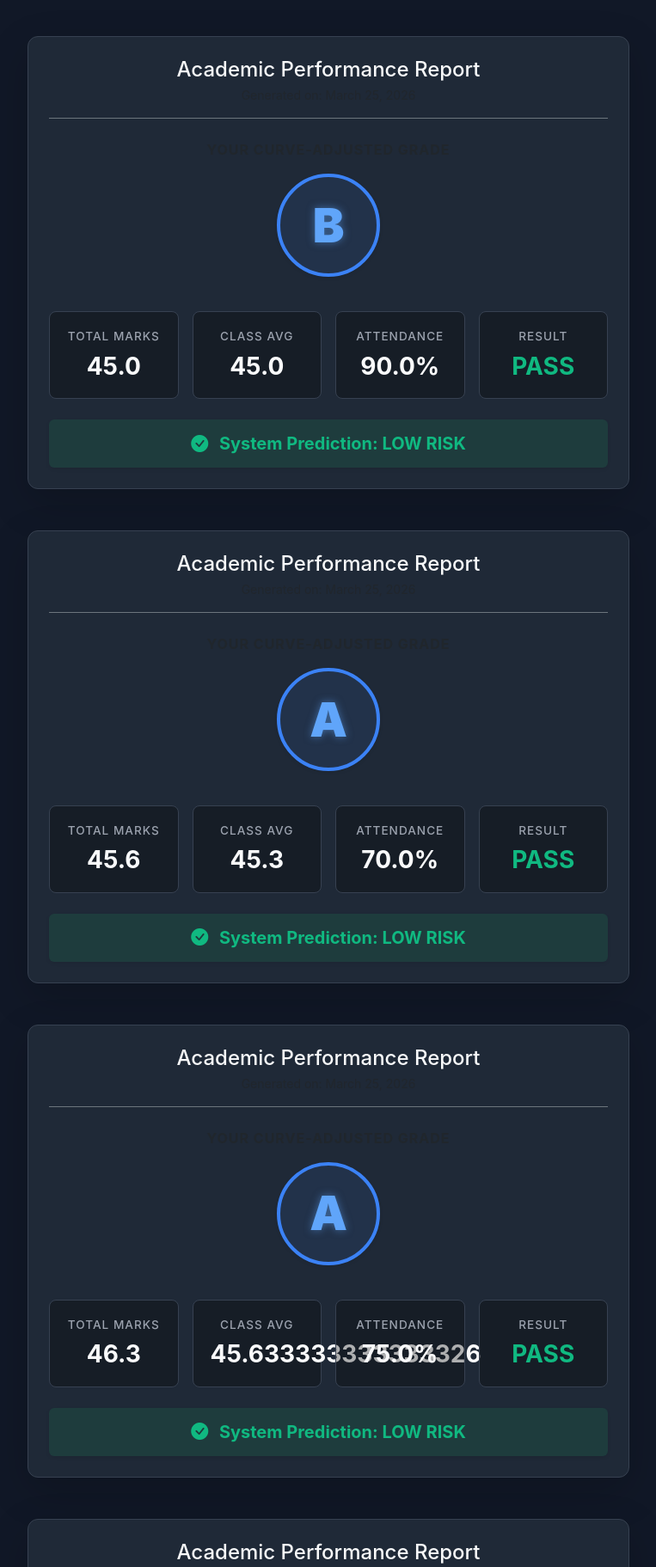
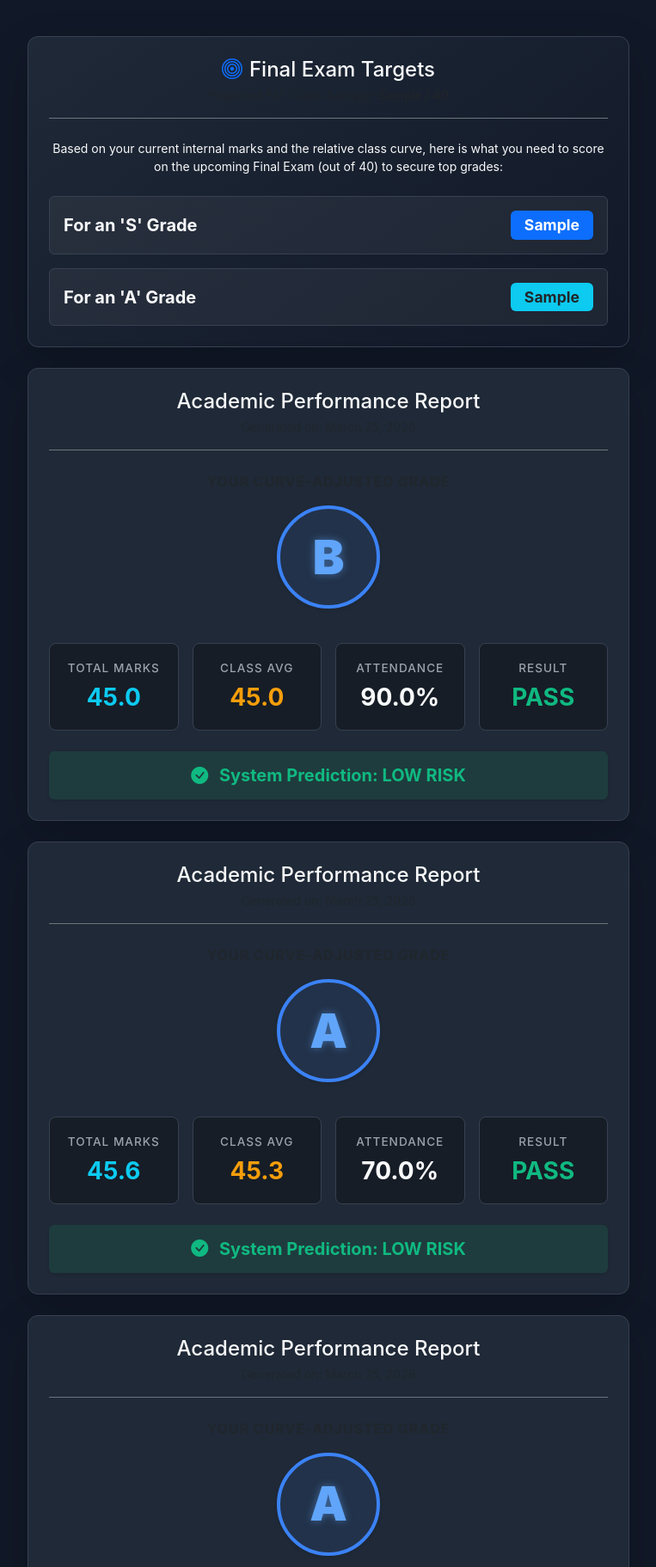
Before and after one commit to ameesha1524/Student-Performance-Prediction, a Flask app: template templates/student_portal.html in a window 1280 px wide. Shown: the part 161-1984 px from the top of the page at 86% size, without its empty margins (258-1021 px from the left). Run offline with Flask 3, Linux system fonts and the light colour scheme; the template is opened without the code that fills it: values that come from a table or form of the project are taken from there, most other values are stand-ins (such as "Sample title", 1, 10 or a date in 2020).

Commit message:
fat average

```diff
--- a/app.py
+++ b/app.py
@@ -9,7 +9,7 @@ import numpy as np
 import pandas as pd
 from sklearn.linear_model import LinearRegression
 import shap
-import os  # Added missing import for os.makedirs
+import os
 
 app = Flask(__name__)
 app.jinja_env.globals.update(zip=zip)
@@ -17,9 +17,8 @@ app.jinja_env.globals.update(zip=zip)
 app.config['SECRET_KEY'] = 'super_secret_key_change_in_production'
 app.config['SQLALCHEMY_DATABASE_URI'] = 'sqlite:///school.db'
 app.config['SQLALCHEMY_TRACK_MODIFICATIONS'] = False
-app.config['UPLOAD_FOLDER'] = 'uploads' # Folder for teacher CSVs
+app.config['UPLOAD_FOLDER'] = 'uploads'
 
-# Ensure upload folder exists
 os.makedirs(app.config['UPLOAD_FOLDER'], exist_ok=True)
 
 db = SQLAlchemy(app)
@@ -28,7 +27,6 @@ login_manager.login_view = 'login'
 
 # --- 1. LOAD THE MULTI-MODEL DICTIONARY ---
 try:
-    # IMPORTANT: Ensure this filename matches what you saved in train_multi_model.py
     models = joblib.load('multi_model.pkl')
     print("Consensus Engine Loaded: RF, SVM, LR, and Ensemble are ready.")
 except FileNotFoundError:
@@ -52,8 +50,8 @@ class PredictionHistory(db.Model):
     cat2 = db.Column(db.Float)
     assignment_quiz = db.Column(db.Float)
 
-    total_score = db.Column(db.Float)      # Needed for student portal
-    class_average = db.Column(db.Float)    # Needed for student portal
+    total_score = db.Column(db.Float)
+    class_average = db.Column(db.Float)
 
     result = db.Column(db.String(50))
     risk_level = db.Column(db.String(50))
@@ -66,29 +64,35 @@ def load_user(user_id):
 
 # --- GRADING LOGIC (For Bulk Upload) ---
 def assign_grades(df):
-    """Calculates class average, ranks students, and assigns custom grades based on the curve."""
-    df['total_score'] = df['cat1'] + df['cat2'] + df['assignment_quiz']
+    """Calculates scaled scores, class average, standard deviation, and assigns relative grades."""
+
+    # Scale CAT-1 and CAT-2 to 15% each (e.g. 50 * 0.3 = 15)
+    df['total_score'] = (df['cat1'] * 0.3) + (df['cat2'] * 0.3) + df['assignment_quiz']
+
     class_avg = df['total_score'].mean()
+    class_std = df['total_score'].std()
+
+    # Failsafe if CSV has only 1 row (std dev becomes NaN)
+    if pd.isna(class_std) or class_std == 0:
+        class_std = 1
+
     df['class_average'] = class_avg
-
-    # Rank students (1 is highest score)
-    df['rank'] = df['total_score'].rank(method='min', ascending=False)
 
     def calculate_grade(row):
         mark = row['total_score']
-        rank = row['rank']
 
-        if rank <= 6:
+        # Max marks = 60 (15 + 15 + 30). S Grade requires 90% of max marks (54).
+        if mark >= (class_avg + 1.5 * class_std) and mark >= (0.9 * 60):
             return 'S'
-        elif mark > (class_avg + 3):
+        elif mark >= (class_avg + 0.5 * class_std):
             return 'A'
-        elif (class_avg - 3) <= mark <= (class_avg + 3):
+        elif mark >= (class_avg - 0.5 * class_std):
             return 'B'
-        elif mark >= 50:
+        elif mark >= (class_avg - 1.0 * class_std):
             return 'C'
-        elif mark >= 45:
+        elif mark >= (class_avg - 1.5 * class_std):
             return 'D'
-        elif mark >= 40:
+        elif mark >= (class_avg - 2.0 * class_std):
             return 'E'
         else:
             return 'F'
@@ -149,7 +153,8 @@ def dashboard():
         ).order_by(PredictionHistory.created_at.asc()).all()
 
         historical_labels = [h.created_at.strftime('%b %d') for h in history]
-        historical_scores = [(h.cat1 + h.cat2 + h.assignment_quiz) for h in history]
+        # Show scaled scores on the dashboard chart
+        historical_scores = [((h.cat1 * 0.3) + (h.cat2 * 0.3) + h.assignment_quiz) for h in history]
 
         # Forecasting logic
         if len(historical_scores) >= 2:
@@ -171,7 +176,7 @@ def dashboard():
         future_scores=future_scores, selected_student=selected_student,
         grade_distribution=grade_dist, total_predictions=len(records), records=records,
         attendance_data=[r.attendance for r in records],
-        performance_data=[(r.cat1 + r.cat2 + r.assignment_quiz) for r in records]
+        performance_data=[((r.cat1 * 0.3) + (r.cat2 * 0.3) + r.assignment_quiz) for r in records]
     )
 
 @app.route('/predict_form')
@@ -184,7 +189,7 @@ def predict_form():
 @login_required
 def predict():
     try:
-        if model is None:
+        if models is None:
             return "Error: Machine learning model is not loaded. Check 'multi_model.pkl'."
 
         roll = request.form.get('student_roll', 'N/A')
@@ -193,6 +198,7 @@ def predict():
         cat2 = float(request.form['cat2'])
         aq = float(request.form['assignment_quiz'])
 
+        # Original inputs fed to ML model
         input_data = np.array([[att, cat1, cat2, aq]])
 
         # --- MULTI-MODEL CONSENSUS ---
@@ -203,7 +209,11 @@ def predict():
         }
 
         pred = models['Ensemble'].predict(input_data)[0]
-        total = cat1 + cat2 + aq
+
+        # Scale to 15% for grading
+        cat1_scaled = cat1 * 0.3
+        cat2_scaled = cat2 * 0.3
+        total_scaled = cat1_scaled + cat2_scaled + aq
 
         # --- SHAP LOGIC ---
         shap_impacts = [0, 0, 0, 0]
@@ -226,27 +236,40 @@ def predict():
             print(f"SHAP Bypass Triggered: {e}")
             shap_impacts = [-1.5, 0.8, -0.4, -2.1] if pred == 0 else [1.2, 0.5, 0.8, 0.3]
 
-        # --- RISK & GRADING (Single Prediction - Simple Logic) ---
+        # --- RISK & RELATIVE GRADING (Single Prediction) ---
         if pred == 0:
             res = "FAIL"
             risk = "HIGH RISK"
             css = "danger"
             grd = "F"
+            class_mean = 0
         else:
             res = "PASS"
-            if total >= 90: grd = 'S'
-            elif total >= 80: grd = 'A'
-            elif total >= 70: grd = 'B'
-            elif total >= 60: grd = 'C'
-            elif total >= 50: grd = 'D'
-            elif total >= 40: grd = 'E'
+
+            # Fetch past data to create the class curve
+            past_records = PredictionHistory.query.filter_by(teacher_id=current_user.id).all()
+            all_totals = [((r.cat1 * 0.3) + (r.cat2 * 0.3) + r.assignment_quiz) for r in past_records]
+            all_totals.append(total_scaled)
+
+            class_mean = np.mean(all_totals)
+            class_std = np.std(all_totals) if len(all_totals) > 1 else 1
+            if class_std == 0: class_std = 1
+
+            # Relative Formula Application
+            if total_scaled >= (class_mean + 1.5 * class_std) and total_scaled >= (0.9 * 60): grd = 'S'
+            elif total_scaled >= (class_mean + 0.5 * class_std): grd = 'A'
+            elif total_scaled >= (class_mean - 0.5 * class_std): grd = 'B'
+            elif total_scaled >= (class_mean - 1.0 * class_std): grd = 'C'
+            elif total_scaled >= (class_mean - 1.5 * class_std): grd = 'D'
+            elif total_scaled >= (class_mean - 2.0 * class_std): grd = 'E'
             else: grd = 'F'
 
             risk, css = ("HIGH RISK", "danger") if (att < 60 or grd == 'F') else ("LOW RISK", "success")
 
         new_rec = PredictionHistory(
             teacher_id=current_user.id, student_roll=roll, attendance=att,
-            cat1=cat1, cat2=cat2, assignment_quiz=aq, total_score=total,
+            cat1=cat1, cat2=cat2, assignment_quiz=aq,
+            total_score=total_scaled, class_average=class_mean,
             result=res, risk_level=risk, grade=grd
         )
         db.session.add(new_rec)
@@ -257,16 +280,16 @@ def predict():
 
         return render_template(
             'result.html', prediction_text=res, risk_level=risk, css_class=css,
-            grade=grd, total_score=total, insight_text=insight,
+            grade=grd, total_score=total_scaled, insight_text=insight,
             shap_impacts=shap_impacts, model_votes=model_votes
         )
 
     except Exception as e:
         return str(e)
 
-@app.route('/upload_csv', methods=['GET', 'POST'])
+@app.route('/predict_bulk', methods=['POST'])
 @login_required
-def upload_csv():
+def predict_bulk():
     if current_user.role not in ['teacher', 'admin']: return redirect(url_for('student_portal'))
 
     if request.method == 'POST':
@@ -278,30 +301,38 @@ def upload_csv():
             df = pd.read_csv(filepath)
             df.columns = df.columns.str.strip().str.lower()
 
-            # Require specific columns updated for CAT
             required_cols = ['student_roll', 'attendance', 'cat1', 'cat2', 'assignment_quiz']
             if not all(col in df.columns for col in required_cols):
                 flash("CSV must contain columns: student_roll, attendance, cat1, cat2, assignment_quiz", "danger")
                 return redirect(request.url)
 
-            # Apply ML Model (Ensemble) & Bulk Grading
+            # Apply ML Model (Ensemble)
+            # IMPORTANT: We feed the RAW unscaled data to the model
             predictions = models['Ensemble'].predict(df[['attendance', 'cat1', 'cat2', 'assignment_quiz']].values)
             df['prediction'] = predictions
-            df = assign_grades(df) # Applies the curve
+
+            # Apply Relative Grading (Scales data and calculates S-F Curve)
+            df = assign_grades(df)
 
             # Save to Database
             for index, row in df.iterrows():
                 risk = "LOW RISK" if row['prediction'] == 1 else "HIGH RISK"
                 result_text = "PASS" if row['prediction'] == 1 else "FAIL"
 
+                # Check for low attendance auto-fail override
+                if row['attendance'] < 60 or row['grade'] == 'F':
+                    risk = "HIGH RISK"
+                elif 60 <= row['attendance'] <= 75 or row['grade'] in ['D', 'E']:
+                    risk = "MEDIUM RISK"
+
                 record = PredictionHistory(
                     teacher_id=current_user.id,
                     student_roll=row['student_roll'],
                     attendance=row['attendance'],
-                    cat1=row['cat1'],
+                    cat1=row['cat1'], # Save raw scores to DB
                     cat2=row['cat2'],
                     assignment_quiz=row['assignment_quiz'],
-                    total_score=row['total_score'],
+                    total_score=row['total_score'], # Save scaled scores to DB
                     class_average=row['class_average'],
                     result=result_text,
                     risk_level=risk,
@@ -321,9 +352,47 @@ def student_portal():
     if current_user.role != 'student':
         return redirect(url_for('dashboard'))
 
-    # Matches the student_roll in DB to the student's username
+    # Fetch the logged-in student's records
     records = PredictionHistory.query.filter_by(student_roll=current_user.username).order_by(PredictionHistory.created_at.desc()).all()
-    return render_template('student_portal.html', records=records)
+
+    target_data = None
+    if records:
+        latest = records[0] # Grab their most recent internal marks
+
+        # Fetch the rest of the class to find the standard deviation
+        class_records = PredictionHistory.query.filter_by(teacher_id=latest.teacher_id).all()
+        class_totals = [r.total_score for r in class_records if r.total_score is not None]
+
+        current_score = latest.total_score
+        current_mean = latest.class_average
+        current_std = np.std(class_totals) if len(class_totals) > 1 else 1
+
+        # Scale to 100 marks (Assuming FAT is out of 40)
+        fat_mean_pred = (current_mean / 60) * 40
+        total_mean_pred = current_mean + fat_mean_pred
+        total_std_pred = current_std * (100 / 60)
+
+        # Calculate curve thresholds
+        s_threshold = max(total_mean_pred + 1.5 * total_std_pred, 90)
+        a_threshold = total_mean_pred + 0.5 * total_std_pred
+
+        # Calculate exactly what the student needs in the FAT
+        s_needed = round(s_threshold - current_score, 1)
+        a_needed = round(a_threshold - current_score, 1)
+
+        # Format the output for the HTML template
+        def format_target(needed):
+            if needed > 40: return "Impossible (>40)"
+            if needed <= 0: return "Secured!"
+            return needed
+
+        target_data = {
+            'fat_mean': round(fat_mean_pred, 1),
+            's_needed': format_target(s_needed),
+            'a_needed': format_target(a_needed)
+        }
+
+    return render_template('student_portal.html', records=records, target_data=target_data)
 
 @app.route('/export')
 @login_required
--- a/templates/student_portal.html
+++ b/templates/student_portal.html
@@ -37,6 +37,12 @@
 
     .stat-box h6 { color: #9ca3af; font-size: 0.85rem; text-transform: uppercase; letter-spacing: 1px; margin-bottom: 10px;}
     .stat-box h3 { color: #f9fafb; margin: 0; font-weight: bold;}
+
+    .target-badge {
+        font-size: 1.1rem;
+        padding: 8px 16px;
+        border-radius: 6px;
+    }
 </style>
 {% endblock %}
 
@@ -53,8 +59,34 @@
             <i class="bi bi-info-circle me-2"></i> No reports have been published by your teacher yet.
         </div>
     {% else %}
+
+        {% if target_data %}
+        <div class="bg-dark-panel report-card p-4 shadow-lg mb-4" style="border: 1px solid #3b82f6; background: linear-gradient(145deg, #1f2937, #111827);">
+            <div class="text-center mb-4 border-bottom border-secondary pb-3">
+                <h4 class="text-light mb-1"><i class="bi bi-bullseye text-primary me-2"></i>Final Exam Targets</h4>
+                <p class="text-muted small m-0">Projected FAT Class Average: <strong>{{ target_data.fat_mean }} / 40</strong></p>
+            </div>
+
+            <p class="text-center text-light mb-4 small">Based on your current internal marks and the relative class curve, here is what you need to score on the upcoming Final Exam (out of 40) to secure top grades:</p>
+
+            <div class="d-flex justify-content-between align-items-center mb-3 p-3 rounded" style="background-color: rgba(255,255,255,0.05); border: 1px solid #374151;">
+                <span class="text-light fw-bold fs-5">For an 'S' Grade</span>
+                <span class="badge target-badge {% if target_data.s_needed == 'Impossible (>40)' %}bg-danger{% elif target_data.s_needed == 'Secured!' %}bg-success{% else %}bg-primary{% endif %}">
+                    {{ target_data.s_needed }}
+                </span>
+            </div>
+
+            <div class="d-flex justify-content-between align-items-center p-3 rounded" style="background-color: rgba(255,255,255,0.05); border: 1px solid #374151;">
+                <span class="text-light fw-bold fs-5">For an 'A' Grade</span>
+                <span class="badge target-badge {% if target_data.a_needed == 'Impossible (>40)' %}bg-danger{% elif target_data.a_needed == 'Secured!' %}bg-success{% else %}bg-info text-dark{% endif %}">
+                    {{ target_data.a_needed }}
+                </span>
+            </div>
+        </div>
+        {% endif %}
+
         {% for record in records %}
-        <div class="bg-dark-panel report-card p-4 shadow-lg mb-5 border-secondary">
+        <div class="bg-dark-panel report-card p-4 shadow-lg mb-4 border-secondary">
             <div class="text-center mb-4 border-bottom border-secondary pb-3">
                 <h4 class="text-light mb-1">Academic Performance Report</h4>
                 <p class="text-muted small m-0">Generated on: {{ record.created_at.strftime('%B %d, %Y') if record.created_at else 'Recent' }}</p>
@@ -71,13 +103,13 @@
                 <div class="col-6 col-md-3">
                     <div class="stat-box">
                         <h6>Total Marks</h6>
-                        <h3>{{ record.total_score if record.total_score else '--' }}</h3>
+                        <h3 class="text-info">{{ record.total_score if record.total_score else '--' }}</h3>
                     </div>
                 </div>
                 <div class="col-6 col-md-3">
                     <div class="stat-box">
                         <h6>Class Avg</h6>
-                        <h3>{{ record.class_average if record.class_average else '--' }}</h3>
+                        <h3 class="text-warning">{{ record.class_average | round(1) if record.class_average else '--' }}</h3>
                     </div>
                 </div>
                 <div class="col-6 col-md-3">
```
Also changed, not shown: uploads/dummy.csv (added, +71 -0 lines), instance/school.db.
